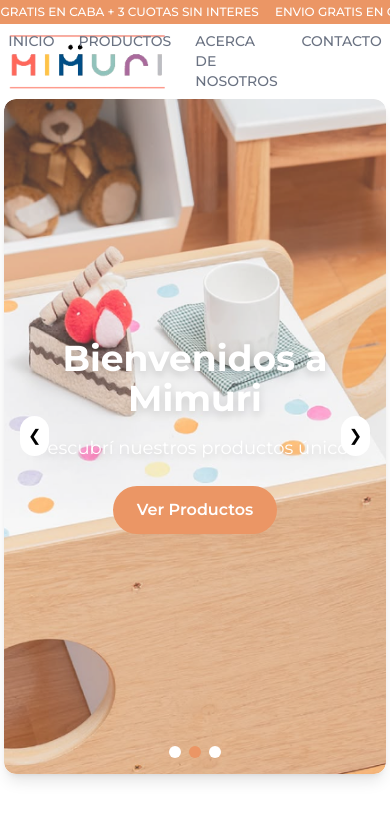
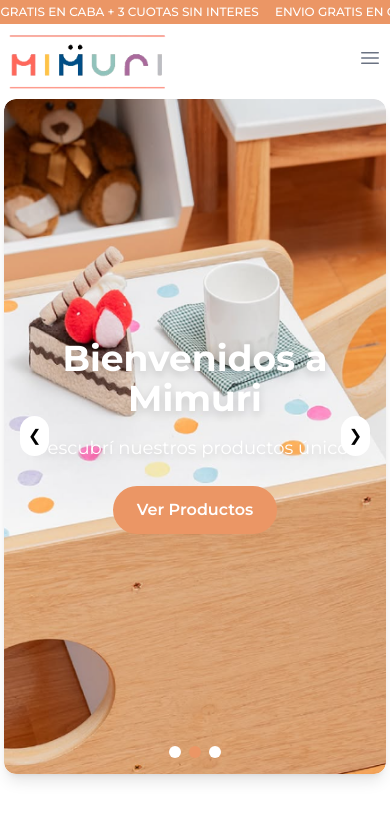
Before and after one commit to NicoleGluj/mimuri-proyecto, a React app in the folder frontend/: page / in a window 390 px wide. Shown: the top 829 px of the page. Built offline with nearby package versions, Linux system fonts and the light colour scheme; the HTML template or start-up script is replaced by a standard one.

Commit message:
add: menu hamburguesa navbar

```diff
--- a/frontend/src/components/Header/Header.jsx
+++ b/frontend/src/components/Header/Header.jsx
@@ -1,6 +1,14 @@
+import { useState } from "react";
 import TopBar from "./TopBar";
+import { Bars3Icon, XMarkIcon } from "@heroicons/react/24/outline";
 
 const Header = () => {
+  const [isOpen, setIsOpen] = useState(false);
+
+  const toggleMenu = () => {
+    setIsOpen(!isOpen);
+  };
+
   return (
     <header>
       <TopBar />
@@ -9,21 +17,77 @@
         {/* Logo a la izquierda */}
         <div className="flex-shrink-0">
           <img
-            src="../src/assets/images/logo-png.png"
+            src="../src/assets/logo/logo-mimuri.png"
             alt="logo mimuri"
             className="w-40"
           />
         </div>
 
-        {/* Navegación centrada */}
-        <nav className="absolute left-1/2 transform -translate-x-1/2">
+        {/* Navegación para pantallas grandes */}
+        <nav className="hidden md:absolute md:flex md:left-1/2 md:transform md:-translate-x-1/2">
           <ul className="flex justify-center space-x-6 text-gray-500 font-medium text-sm uppercase">
-            <li><a href="#inicio" className="hover:text-[#eb9665]">Inicio</a></li>
-            <li><a href="#productos" className="hover:text-[#eb9665]">Productos</a></li>
-            <li><a href="#acerca" className="hover:text-[#eb9665]">Acerca de nosotros</a></li>
-            <li><a href="#contacto" className="hover:text-[#eb9665]">Contacto</a></li>
+            <li>
+              <a href="#inicio" className="hover:text-[#eb9665]">
+                Inicio
+              </a>
+            </li>
+            <li>
+              <a href="#productos" className="hover:text-[#eb9665]">
+                Productos
+              </a>
+            </li>
+            <li>
+              <a href="#nosotros" className="hover:text-[#eb9665]">
+                Nosotros
+              </a>
+            </li>
+            <li>
+              <a href="#contacto" className="hover:text-[#eb9665]">
+                Contacto
+              </a>
+            </li>
           </ul>
         </nav>
+
+        {/* Botón hamburguesa para móvil */}
+        <div className="md:hidden ml-auto">
+          <button
+            onClick={toggleMenu}
+            className="text-gray-500 hover:text-[#eb9665] focus:outline-none"
+          >
+            {isOpen ? (
+              <XMarkIcon className="h-6 w-6" />
+            ) : (
+              <Bars3Icon className="h-6 w-6" />
+            )}
+          </button>
+        </div>
+
+        {/* Menú desplegable móvil con animación suave y fondo incluido */}
+        <div className={`md:hidden absolute top-full left-0 w-full overflow-hidden z-50 transition-all duration-300 ease-in-out ${isOpen ? "max-h-96" : "max-h-0"}`}>
+          <ul className={`origin-top transform transition-all duration-300 ease-in-out bg-white shadow-md ${isOpen ? "scale-y-100 opacity-100" : "scale-y-0 opacity-0"}`}>
+            <li>
+              <a href="#inicio" className="block py-4 text-center text-gray-500 font-medium text-sm uppercase hover:text-[#eb9665]" onClick={toggleMenu}>
+                Inicio
+              </a>
+            </li>
+            <li>
+              <a href="#productos" className="block py-4 text-center text-gray-500 font-medium text-sm uppercase hover:text-[#eb9665]" onClick={toggleMenu}>
+                Productos
+              </a>
+            </li>
+            <li>
+              <a href="#nosotros" className="block py-4 text-center text-gray-500 font-medium text-sm uppercase hover:text-[#eb9665]" onClick={toggleMenu}>
+                Nosotros
+              </a>
+            </li>
+            <li>
+              <a href="#contacto" className="block py-4 pb-7 text-center text-gray-500 font-medium text-sm uppercase hover:text-[#eb9665]" onClick={toggleMenu}>
+                Contacto
+              </a>
+            </li>
+          </ul>
+        </div>
       </div>
     </header>
   );
--- a/frontend/src/components/Hero.jsx
+++ b/frontend/src/components/Hero.jsx
@@ -38,7 +38,7 @@
       <img
         src={heroImages[currentIndex]}
         alt="Hero"
-        className="w-full h-full object-cover opacity-80 transition-all duration-700 rounded-xl"
+        className="w-full h-full object-cover transition-all duration-700 rounded-xl"
       />
 
       {/* Overlay para centrar texto */}
```
Also changed, not shown: frontend/src/assets/logo/logo-mimuri.png (renamed from frontend/src/assets/images/logo-png.png).
